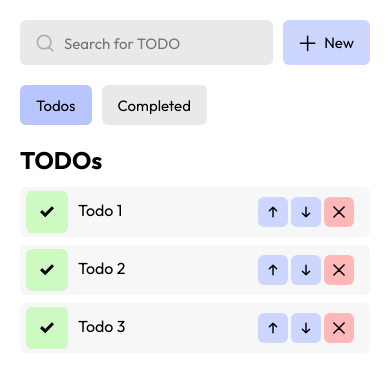
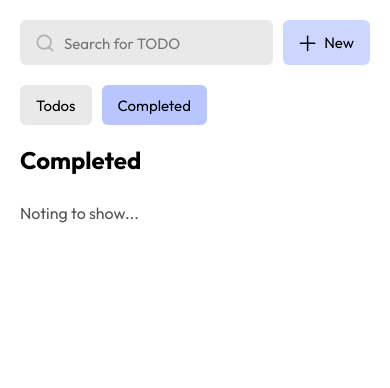
Before and after one commit to chenaski/specific-group-test, a website with bundled scripts: page index.html in a window 390 px wide. Both pictures are taken after a click on the button "Completed". Built offline with nearby package versions, Linux system fonts and the light colour scheme.

Commit message:
Add tabs for mobile version

```diff
--- a/index.css
+++ b/index.css
@@ -1,15 +1,6 @@
 :root {
-  --default-font-family:
-    outfit,
-    inter,
-    -apple-system,
-    blinkmacsystemfont,
-    segoe ui,
-    roboto,
-    helvetica neue,
-    arial,
-    noto sans,
-    sans-serif;
+  --default-font-family: outfit, inter, -apple-system, blinkmacsystemfont, segoe ui, roboto, helvetica neue, arial,
+    noto sans, sans-serif;
   --transition-duration: 0.2s;
   --transition: all var(--transition-duration);
   --gray-500: #e9e9e9;
@@ -178,7 +169,7 @@ ul {
   margin-block-start: 20px;
 }
 
-.content__section:not(.content__section--active) {
+.content__section:not([data-active="true"]) {
   display: none;
 }
 
@@ -300,7 +291,7 @@ ul {
   padding-block: 5px;
 }
 
-.tabs__button--active {
+.tabs__button[data-active="true"] {
   background-color: var(--blue-300);
 }
 
--- a/index.html
+++ b/index.html
@@ -42,12 +42,12 @@
       </div>
 
       <div class="tabs">
-        <button class="tabs__button tabs__button--active" data-target="todos">Todos</button>
+        <button class="tabs__button" data-target="todos" data-active="true">Todos</button>
         <button class="tabs__button" data-target="completed">Completed</button>
       </div>
 
       <div class="content">
-        <div class="todos-active content__section content__section--active" data-id="todos">
+        <div class="todos-active content__section" data-id="todos" data-active="true">
           <h1 class="todos__title">TODOs</h1>
           <ul class="todos__list"></ul>
           <p class="todos__empty-message">Noting to show...</p>
--- a/index.js
+++ b/index.js
@@ -3,6 +3,7 @@ import { TodoList } from "./js/TodoList.js";
 import { get } from "./js/utils.js";
 import { AddTodoButton } from "./js/AddTodoButton.js";
 import { Search } from "./js/Search.js";
+import { Tabs } from "./js/Tabs.js";
 
 const completedList = new CompletedTodoList(get(".todos-completed .todos__list"));
 
@@ -14,11 +15,13 @@ new AddTodoButton(get(".add-todo-button"), {
   handler: (...args) => list.add({ ...args, autoFocus: true }),
 });
 
-const search = new Search({
+new Search({
   form: get(".search"),
   input: get(".search__input"),
   onChange: list.filter,
 });
 
+new Tabs(Array.from(get(".tabs__button", true)));
+
 list.restore();
 completedList.restore();
--- /dev/null
+++ b/js/Tabs.js
@@ -0,0 +1,35 @@
+export class Tabs {
+  tabs = null;
+
+  constructor(tabs) {
+    this.tabs = tabs.reduce((acc, tab) => {
+      const id = tab.dataset.target;
+      const section = document.querySelector(`[data-id=${id}]`);
+      return {
+        ...acc,
+        [id]: {
+          tab,
+          section,
+        },
+      };
+    }, {});
+
+    Object.entries(this.tabs).forEach(([id, { tab, section }]) => {
+      if (!section || !tab) return;
+      tab.addEventListener("click", () => {
+        if (!section || !tab) return;
+        this.hideAll();
+        tab.dataset.active = "true";
+        section.dataset.active = "true";
+      });
+    });
+  }
+
+  hideAll() {
+    Object.entries(this.tabs).forEach(([id, { tab, section }]) => {
+      if (!section || !tab) return;
+      tab.dataset.active = "false";
+      section.dataset.active = "false";
+    });
+  }
+}
```
